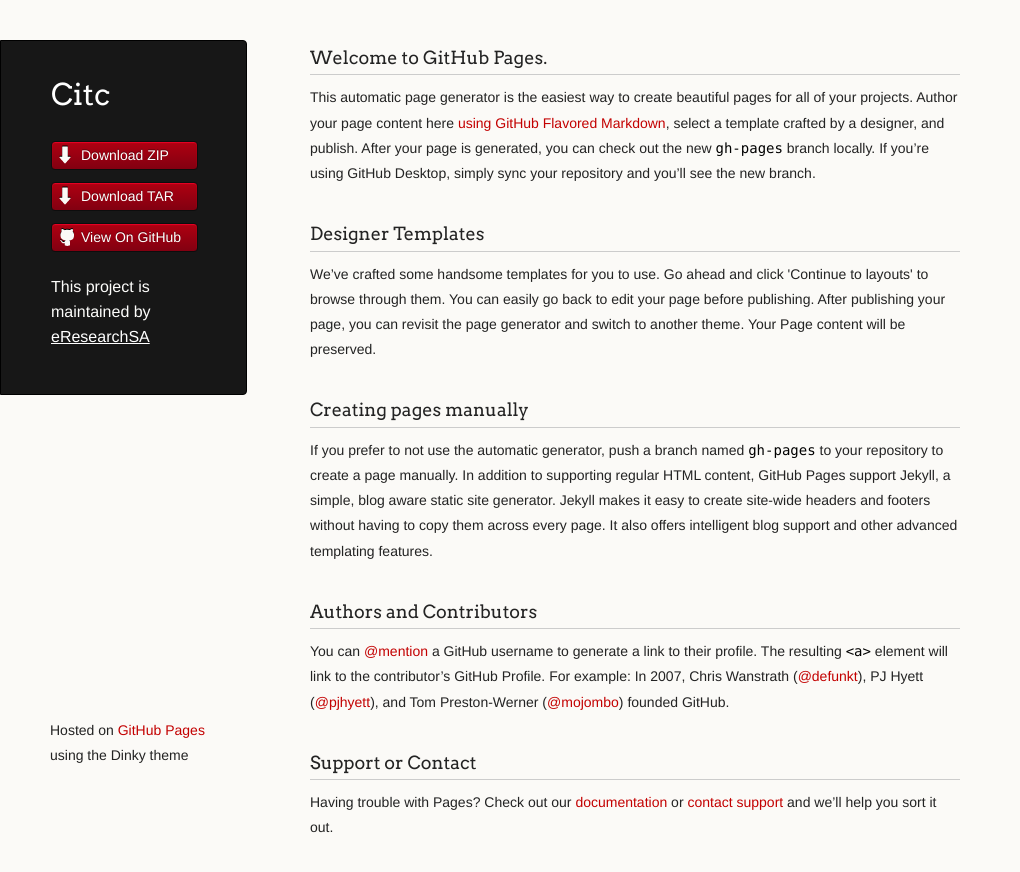
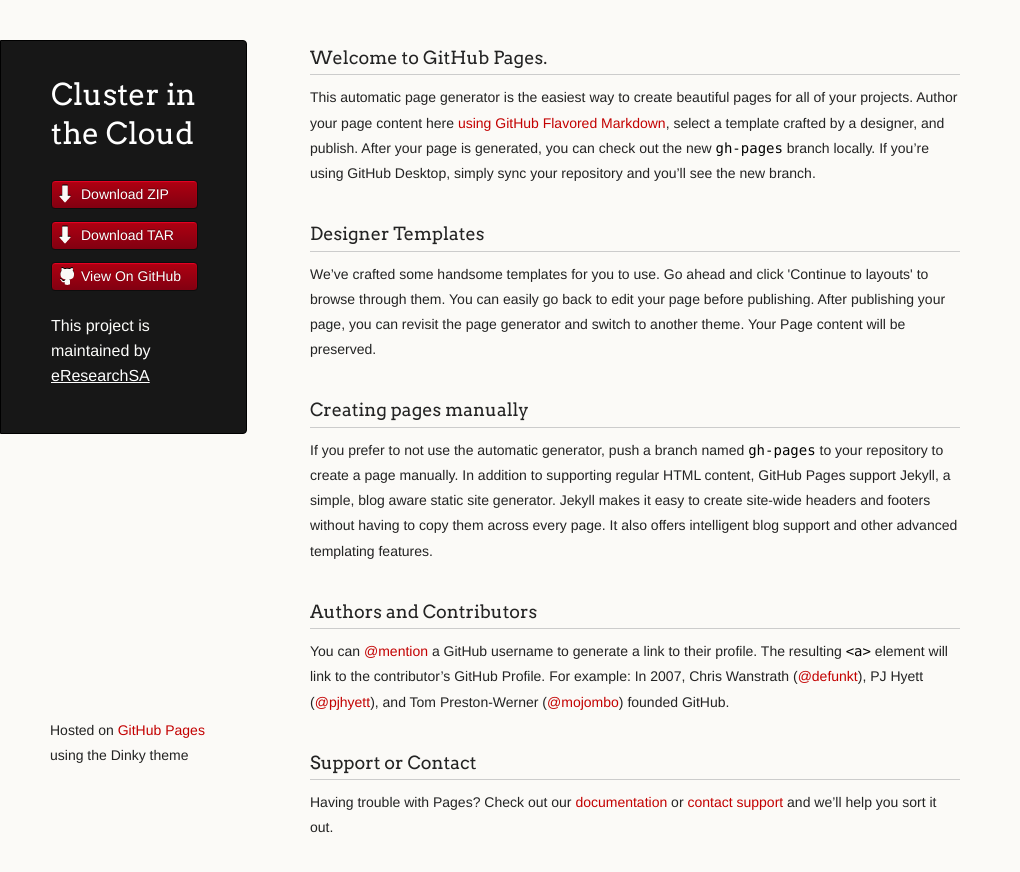
Before and after one commit to janse180/dcaas, a plain HTML site: page index.html in a window 1280 px wide. Shown: the whole page, without its empty margins (0-1020 px from the left). Drawn offline with Linux system fonts and the light colour scheme.

Commit message:
Update index.html

```diff
--- a/index.html
+++ b/index.html
@@ -16,7 +16,7 @@
   <body>
     <div class="wrapper">
       <header>
-        <h1 class="header">Citc</h1>
+        <h1 class="header">Cluster in the Cloud</h1>
         <p class="header"></p>
 
         <ul>
```
